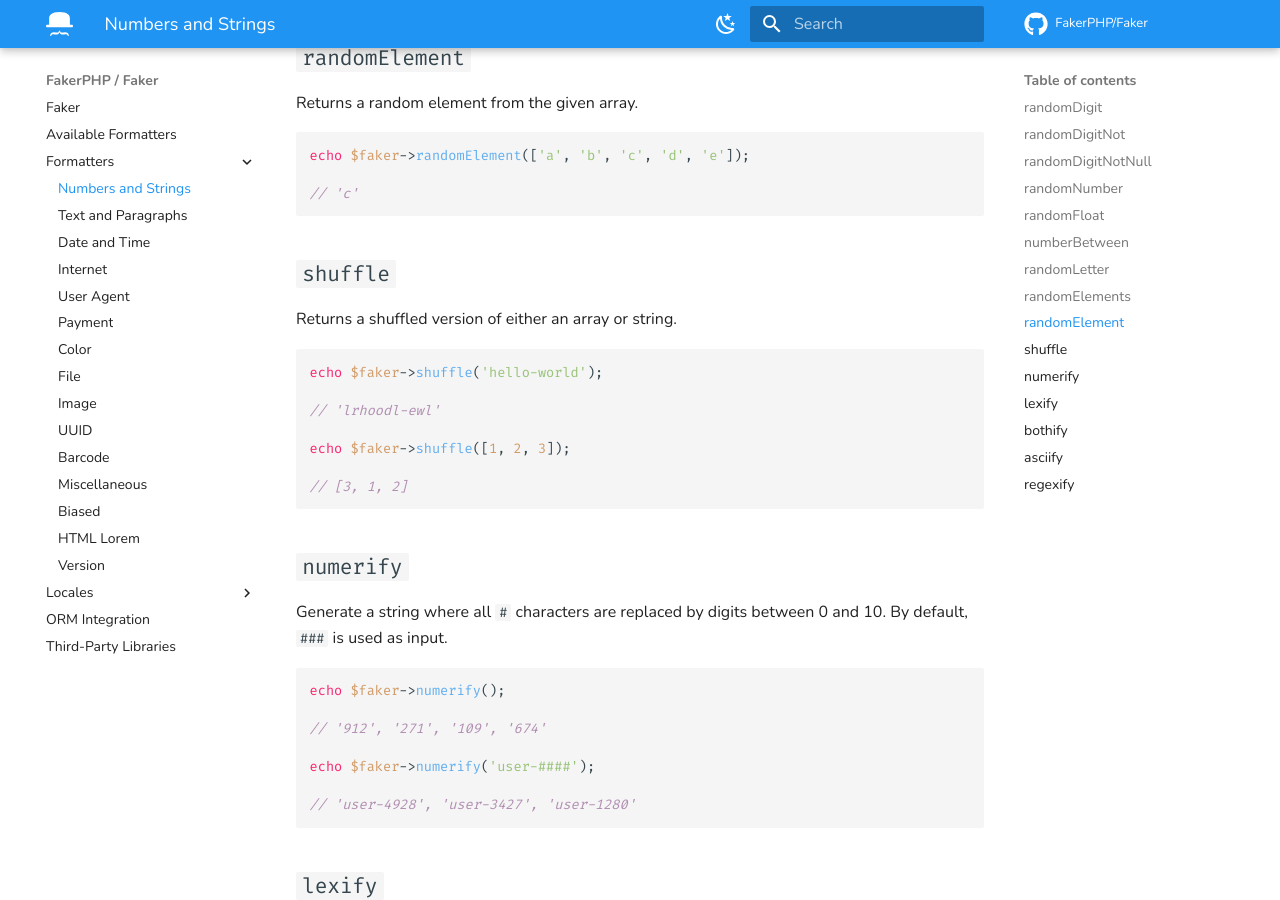
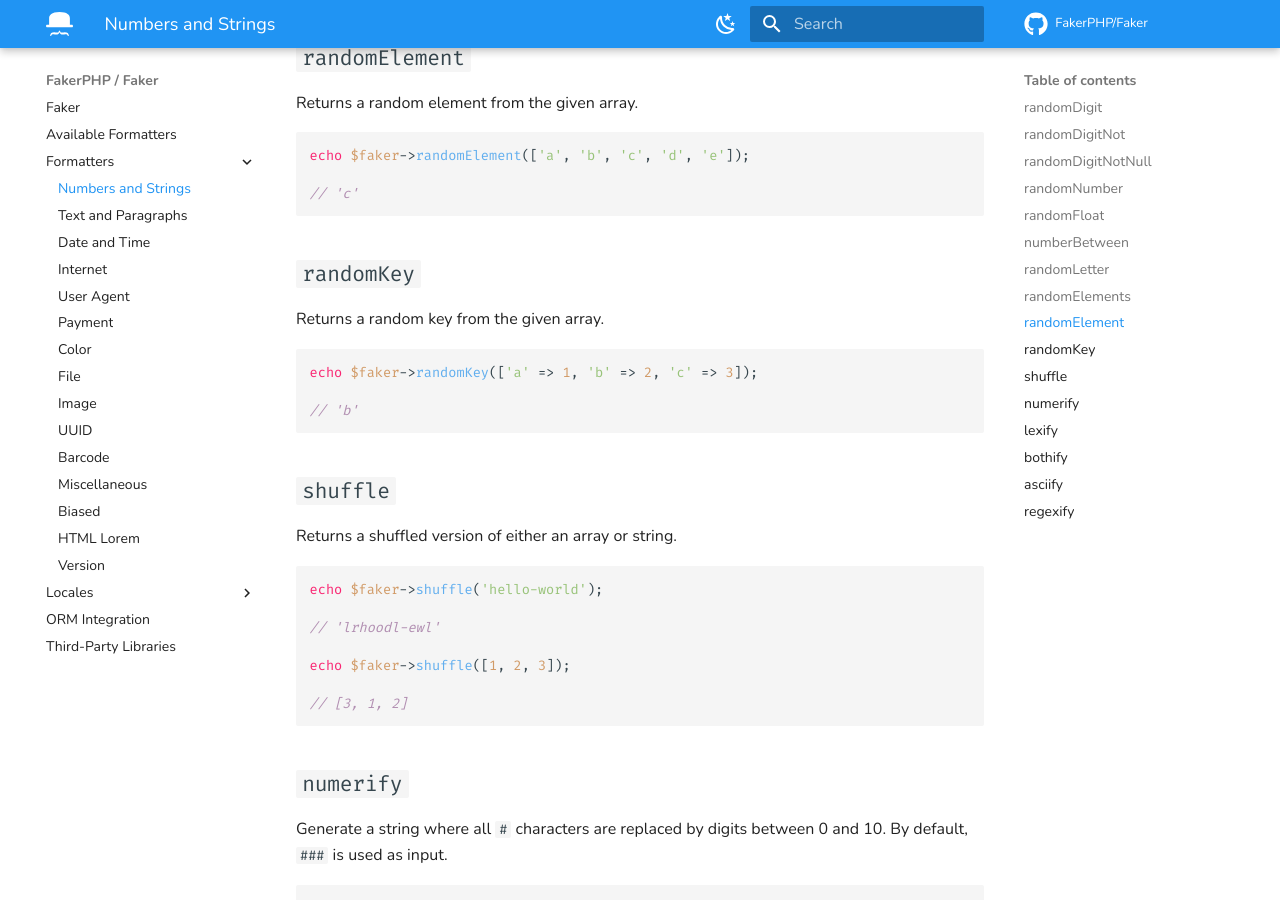
Before and after one commit to FakerPHP/fakerphp.github.io, an MkDocs documentation site: the page built from docs/formatters/numbers-and-strings.md, in a window 1280 px wide and 900 px high, scrolled down 2374 px. Built offline with MkDocs 1.6.1 and Material for MkDocs 9.7.7, drawn with Linux system fonts in a browser that asks for light colours; nearby versions of some CDN libraries; comment, search, counter and statistics services are not loaded.

Commit message:
Add random key doc (#70)

````diff
--- a/docs/formatters/numbers-and-strings.md
+++ b/docs/formatters/numbers-and-strings.md
@@ -114,6 +114,16 @@ echo $faker->randomElement(['a', 'b', 'c', 'd', 'e']);
 // 'c'
 ```
 
+## `randomKey`
+
+Returns a random key from the given array.
+
+```php
+echo $faker->randomKey(['a' => 1, 'b' => 2, 'c' => 3]);
+
+// 'b'
+```
+
 ## `shuffle`
 
 Returns a shuffled version of either an array or string.
````
